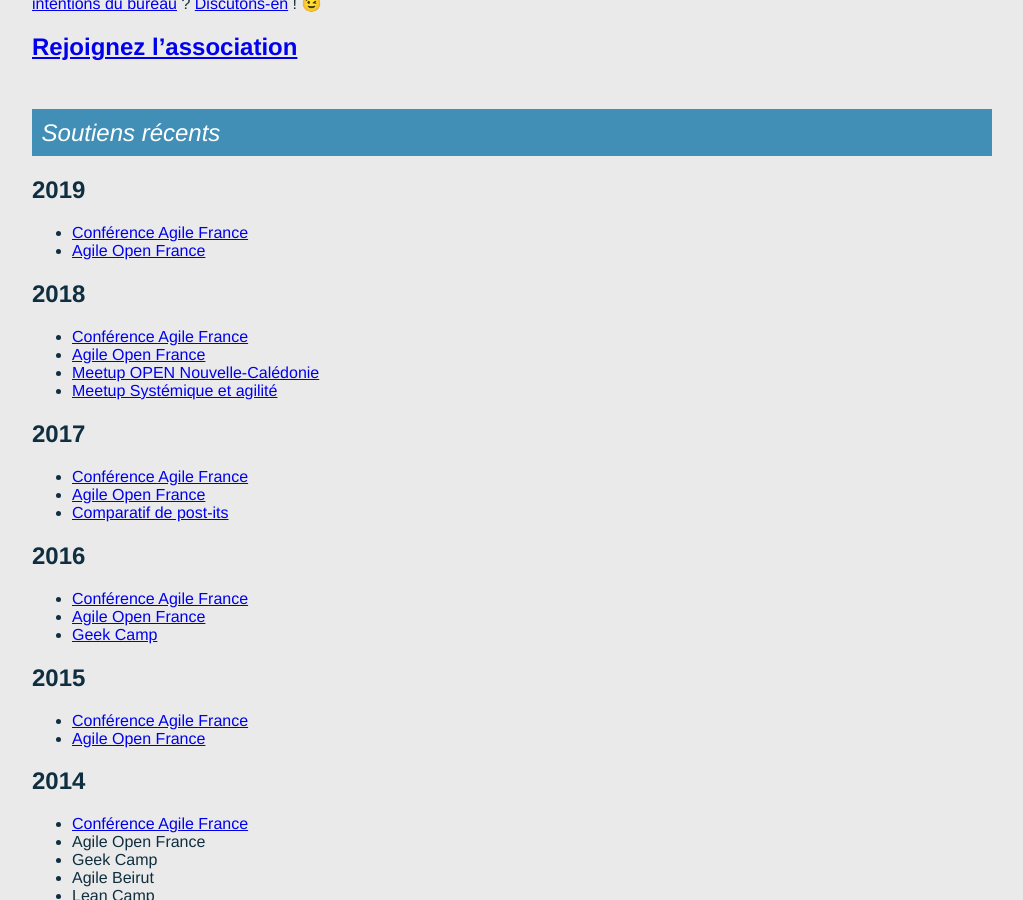
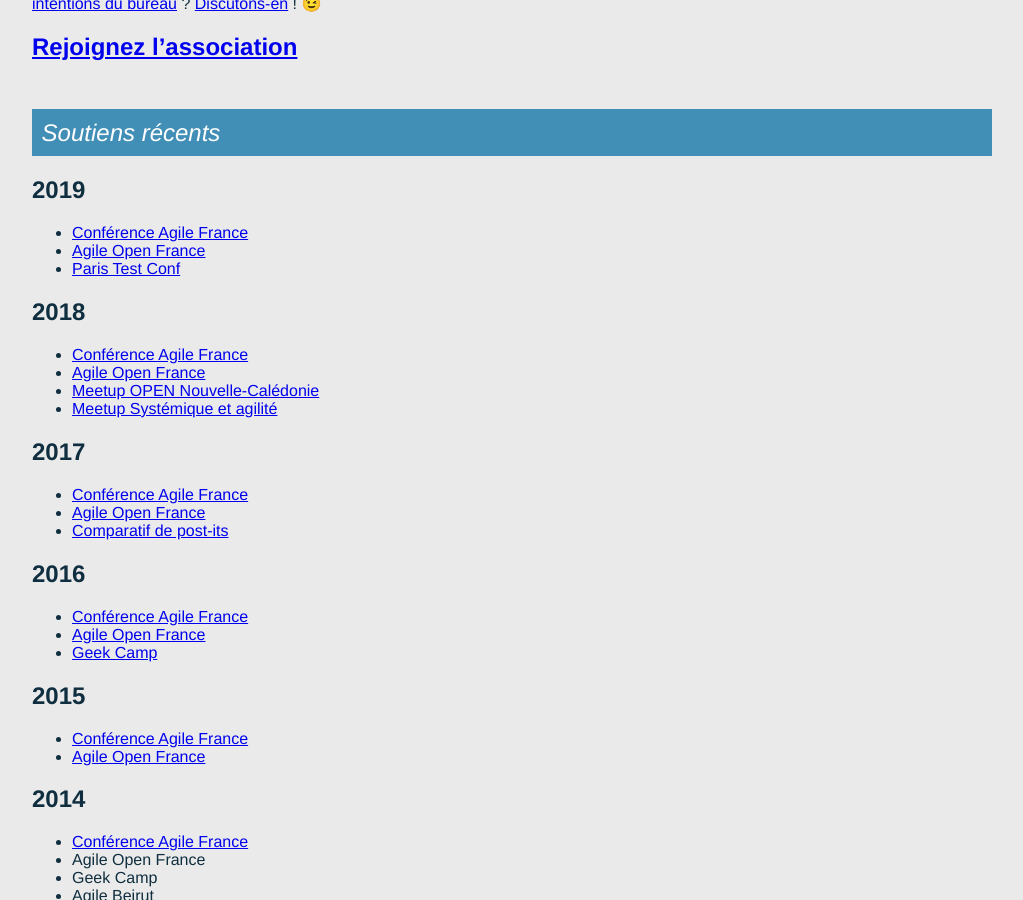
Before and after one commit to AgileFrance/AgileFrance.github.io, a Jekyll site: the page built from _pages/index.md, in a window 1280 px wide and 900 px high, scrolled down 1037 px. Shown: the whole window, without its empty margins (128-1151 px from the left). Built offline with Jekyll 4.4.1, drawn with Linux system fonts in a browser that asks for light colours; our own code applies the rules of GitHub Pages for plain Markdown files.

Commit message:
Documente le soutien à PTC

```diff
--- a/_pages/index.md
+++ b/_pages/index.md
@@ -40,6 +40,7 @@
 
 - [Conférence Agile France](https://2019.conf.agile-france.org)
 - [Agile Open France](http://agileopenfrance.com/)
+- [Paris Test Conf](https://paristestconf.com)
 
 ## 2018
 
```
